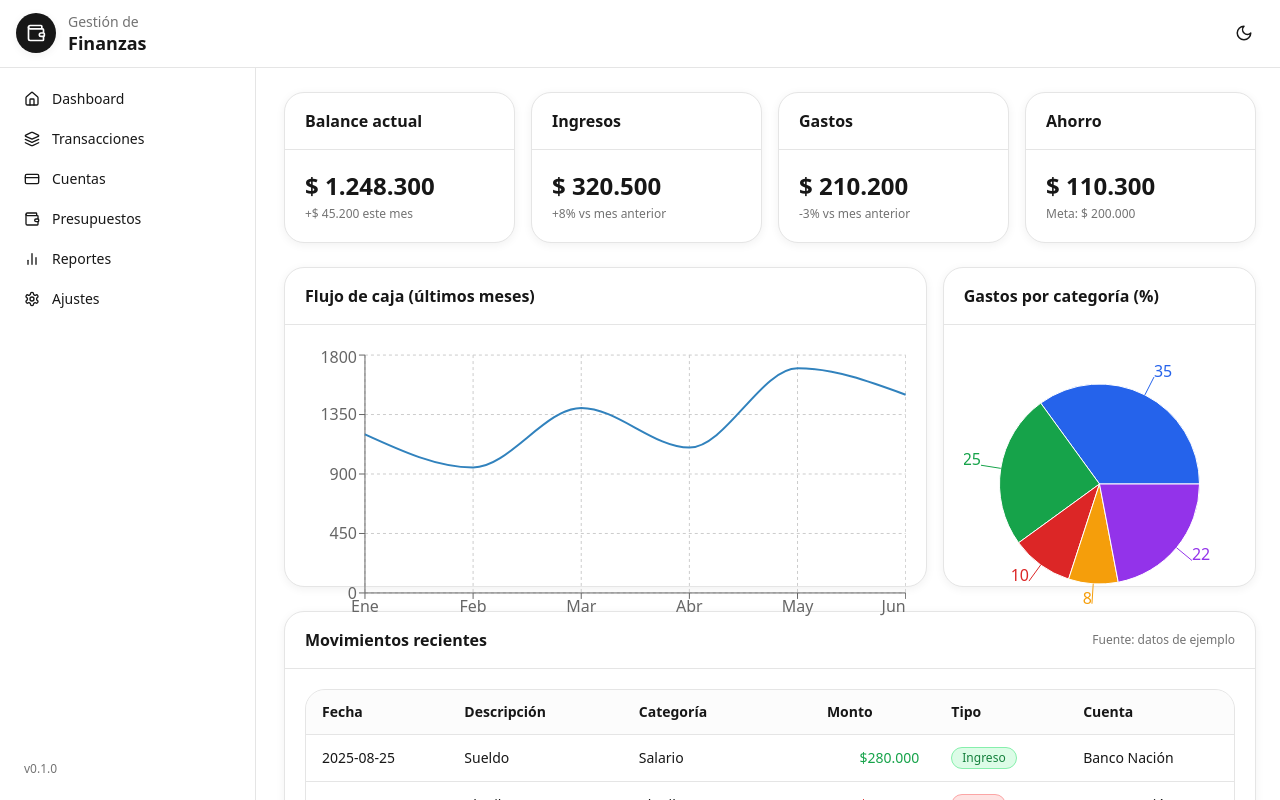
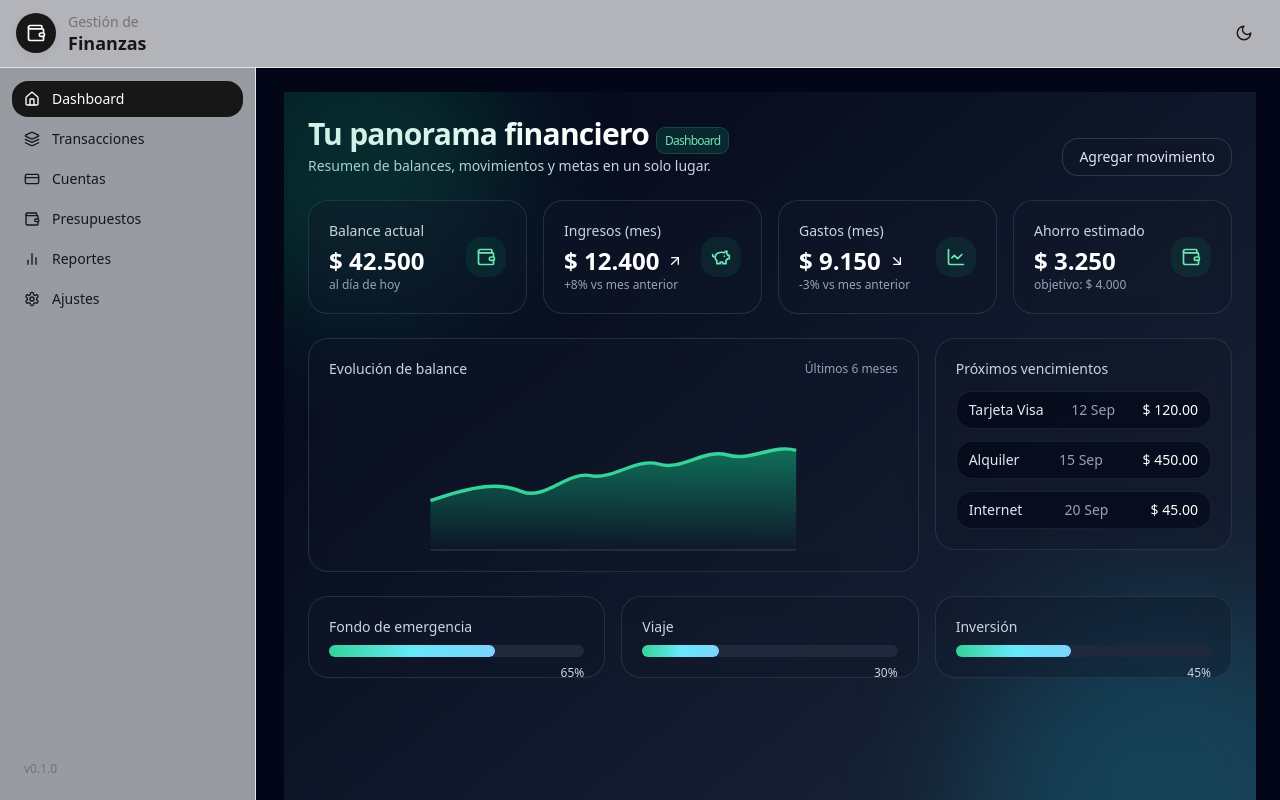
Before and after one commit to PierrardFacundo/GestionFinanzasapp, a React (Vite) app in the folder frontend/: page /dashboard in a window 1280 px wide. Shown: the top 800 px of the page. Built offline with nearby package versions, Linux system fonts and the light colour scheme.

Commit message:
Frontend mejorado

```diff
--- a/frontend/package.json
+++ b/frontend/package.json
@@ -11,6 +11,7 @@
   "dependencies": {
     "class-variance-authority": "^0.7.0",
     "clsx": "^2.1.0",
+    "framer-motion": "^12.23.12",
     "lucide-react": "^0.446.0",
     "react": "^18.3.1",
     "react-dom": "^18.3.1",
--- a/frontend/src/App.tsx
+++ b/frontend/src/App.tsx
@@ -15,11 +15,14 @@ export default function App() {
   const isWelcome = pathname === "/welcome";
 
   return (
-    <div className="min-h-screen">
+    // Contenedor ÚNICO que scrollea (con scrollbar oculto)
+    <div id="app-scroll" className="fixed inset-0 overflow-y-auto bg-slate-950 no-scrollbar">
       {!isWelcome && <Topbar />}
-      <div className={!isWelcome ? "mx-auto grid max-w-screen-2xl grid-cols-1 md:grid-cols-[260px_1fr]" : ""}>
+
+      <div className={isWelcome ? "" : "mx-auto grid max-w-screen-2xl grid-cols-1 md:grid-cols-[260px_1fr]"}>
         {!isWelcome && <Sidebar />}
-        <main className={!isWelcome ? "px-4 py-6 md:px-6" : ""}>
+
+        <main className={isWelcome ? "" : "px-4 py-6 md:px-6 pb-24"}>
           <Routes>
             {/* Pantalla de bienvenida */}
             <Route path="/welcome" element={<Welcome />} />
--- a/frontend/src/components/Sidebar.tsx
+++ b/frontend/src/components/Sidebar.tsx
@@ -2,13 +2,14 @@ import { NavLink } from "react-router-dom"
 import { BarChart2, CreditCard, Home, Layers, Settings, Wallet } from "lucide-react"
 
 const links = [
-  { to: "/", label: "Dashboard", icon: Home },
+  { to: "/dashboard", label: "Dashboard", icon: Home }, // 👈 antes era "/"
   { to: "/transacciones", label: "Transacciones", icon: Layers },
   { to: "/cuentas", label: "Cuentas", icon: CreditCard },
   { to: "/presupuestos", label: "Presupuestos", icon: Wallet },
   { to: "/reportes", label: "Reportes", icon: BarChart2 },
   { to: "/ajustes", label: "Ajustes", icon: Settings }
-]
+];
+
 
 export default function Sidebar() {
   return (
--- /dev/null
+++ b/frontend/src/components/animations/Reveal.tsx
@@ -0,0 +1,41 @@
+import * as React from "react";
+import { motion } from "framer-motion";
+
+export function Reveal({
+  children,
+  delay = 0,
+  y = 12,
+}: { children: React.ReactNode; delay?: number; y?: number }) {
+  return (
+    <motion.div
+      initial={{ opacity: 0, y }}
+      whileInView={{ opacity: 1, y: 0 }}
+      viewport={{ once: true, amount: 0.2 }}
+      transition={{ duration: 0.5, delay }}
+    >
+      {children}
+    </motion.div>
+  );
+}
+
+export function Stagger({
+  children,
+  stagger = 0.06,
+}: { children: React.ReactNode; stagger?: number }) {
+  return (
+    <motion.div
+      initial="hidden"
+      whileInView="show"
+      viewport={{ once: true, amount: 0.2 }}
+      variants={{ hidden: {}, show: { transition: { staggerChildren: stagger } } }}
+    >
+      {children}
+    </motion.div>
+  );
+}
+
+// Útil para items dentro de <Stagger>
+export const item = {
+  hidden: { opacity: 0, y: 12 },
+  show: { opacity: 1, y: 0, transition: { duration: 0.5 } },
+};
--- a/frontend/src/components/ui/card.tsx
+++ b/frontend/src/components/ui/card.tsx
@@ -1,18 +1,59 @@
-import * as React from "react"
-import { cn } from "@/lib/utils"
+// src/components/ui/card.tsx
+import * as React from "react";
+import { motion } from "framer-motion";
 
-export function Card({ className, ...props }: React.HTMLAttributes<HTMLDivElement>) {
-  return <div className={cn("card", className)} {...props} />
+// ✔ Usamos los tipos nativos de framer-motion para un <motion.div>
+type MotionDivProps = React.ComponentProps<typeof motion.div>;
+
+/** Contenedor con animación y el look de la Welcome */
+export function Card(props: MotionDivProps) {
+  const {
+    className = "",
+    initial = { opacity: 0, y: 8 },   // defaults seguros
+    animate = { opacity: 1, y: 0 },
+    ...rest
+  } = props;
+
+  return (
+    <motion.div
+      initial={initial}
+      animate={animate}
+      className={`rounded-2xl border border-slate-700/60 bg-slate-900/40 p-5 backdrop-blur ${className}`}
+      {...rest}
+    />
+  );
 }
 
-export function CardHeader({ className, ...props }: React.HTMLAttributes<HTMLDivElement>) {
-  return <div className={cn("card-header", className)} {...props} />
+// Resto de helpers en base a <div>
+type DivProps = React.ComponentPropsWithoutRef<"div">;
+
+export function CardHeader({ className = "", ...rest }: DivProps) {
+  return <div className={`mb-3 flex items-center justify-between ${className}`} {...rest} />;
 }
 
-export function CardTitle({ className, ...props }: React.HTMLAttributes<HTMLHeadingElement>) {
-  return <h3 className={cn("card-title", className)} {...props} />
+export function CardTitle({ className = "", ...rest }: DivProps) {
+  return <h3 className={`text-sm font-semibold text-slate-200 ${className}`} {...rest} />;
 }
 
-export function CardContent({ className, ...props }: React.HTMLAttributes<HTMLDivElement>) {
-  return <div className={cn("card-content", className)} {...props} />
+export function CardDescription({ className = "", ...rest }: DivProps) {
+  return <p className={`text-xs text-slate-400 ${className}`} {...rest} />;
 }
+
+export function CardContent({ className = "", ...rest }: DivProps) {
+  return <div className={className} {...rest} />;
+}
+
+export function CardFooter({ className = "", ...rest }: DivProps) {
+  return <div className={`mt-3 flex items-center justify-end gap-2 ${className}`} {...rest} />;
+}
+
+/** KPI compacto que usamos en el Dashboard */
+export function Stat({ label, value, hint }: { label: string; value: React.ReactNode; hint?: string }) {
+  return (
+    <div>
+      <div className="text-sm text-slate-300">{label}</div>
+      <div className="mt-1 text-2xl font-semibold text-white">{value}</div>
+      {hint && <div className="text-xs text-slate-400">{hint}</div>}
+    </div>
+  );
+}
--- /dev/null
+++ b/frontend/src/layouts/AppShell.tsx
@@ -0,0 +1,55 @@
+// =============================
+// src/layouts/AppShell.tsx
+// Reutiliza la estética/UX de Welcome para el resto de las pantallas
+// =============================
+import React from "react";
+import { MotionConfig, motion } from "framer-motion";
+
+export default function AppShell({
+  title,
+  subtitle,
+  actions,
+  children,
+}: {
+  title: React.ReactNode;
+  subtitle?: React.ReactNode;
+  actions?: React.ReactNode;
+  children: React.ReactNode;
+}) {
+  return (
+    <MotionConfig transition={{ duration: 0.55, ease: [0.22, 1, 0.36, 1] }}>
+      <div className="relative min-h-screen overflow-x-hidden bg-gradient-to-br from-slate-950 via-slate-900 to-slate-800 text-white">
+        {/* Glows */}
+        <div className="pointer-events-none absolute -top-24 -left-24 h-80 w-80 rounded-full bg-emerald-500/20 blur-3xl" />
+        <div className="pointer-events-none absolute -bottom-24 -right-24 h-96 w-96 rounded-full bg-cyan-500/20 blur-3xl" />
+
+        {/* Contenido */}
+        <div className="mx-auto w-full max-w-7xl px-6 py-6">
+          {/* Header de página */}
+          <motion.div
+            initial={{ opacity: 0, y: 8 }}
+            animate={{ opacity: 1, y: 0 }}
+            className="flex flex-col gap-3 sm:flex-row sm:items-end sm:justify-between"
+          >
+            <div>
+              <h1 className="text-2xl font-bold tracking-tight sm:text-3xl">{title}</h1>
+              {subtitle && (
+                <p className="mt-1 max-w-2xl text-sm text-slate-300">{subtitle}</p>
+              )}
+            </div>
+            {actions && <div className="flex items-center gap-2">{actions}</div>}
+          </motion.div>
+
+          {/* Body */}
+          <motion.div
+            initial={{ opacity: 0, y: 8 }}
+            animate={{ opacity: 1, y: 0 }}
+            className="mt-6"
+          >
+            {children}
+          </motion.div>
+        </div>
+      </div>
+    </MotionConfig>
+  );
+}
--- a/frontend/src/pages/Dashboard.tsx
+++ b/frontend/src/pages/Dashboard.tsx
@@ -1,50 +1,184 @@
-import Kpi from "@/components/Kpi"
-import { LineChartCard, PieChartCard } from "@/components/ChartCard"
-import DataTable, { StatusBadge, Column } from "@/components/DataTable"
-import { Card, CardContent, CardHeader, CardTitle } from "@/components/ui/card"
-import { kpis, flow, categories, transactions, type Transaction } from "@/data/mock"
-import { ArrowDownRight, ArrowUpRight } from "lucide-react"
+import React from "react";
+import { ArrowUpRight, ArrowDownRight, PiggyBank, Wallet, LineChart } from "lucide-react";
+import AppShell from "@/layouts/AppShell";
+import { Card, Stat } from "@/components/ui/card";
+import { motion } from "framer-motion";
+import { Stagger, item } from "@/components/animations/Reveal";
 
 export default function Dashboard() {
-  const columns: Column<Transaction>[] = [
-    { key: "date", label: "Fecha" },
-    { key: "description", label: "Descripción" },
-    { key: "category", label: "Categoría" },
-    { key: "amount", label: "Monto", render: (r) => <span className={r.amount < 0 ? "text-red-600 dark:text-red-400" : "text-green-600 dark:text-green-400"}>${Math.abs(r.amount).toLocaleString("es-AR")}</span>, className: "text-right" },
-    { key: "type", label: "Tipo", render: (r) => <StatusBadge status={r.type} /> },
-    { key: "account", label: "Cuenta" }
-  ]
+  return (
+    <AppShell
+      title={
+        <>
+          Tu panorama financiero
+          <span className="ml-2 rounded-lg bg-emerald-500/15 px-2 py-1 text-xs font-medium text-emerald-300 ring-1 ring-emerald-400/30">
+            Dashboard
+          </span>
+        </>
+      }
+      subtitle="Resumen de balances, movimientos y metas en un solo lugar."
+      actions={
+        <button className="rounded-xl border border-slate-700/80 bg-slate-900/40 px-4 py-2 text-sm text-slate-200 backdrop-blur transition hover:bg-slate-900/60">
+          Agregar movimiento
+        </button>
+      }
+    >
+      {/* KPIs */}
+      <Stagger>
+        <div className="grid gap-4 sm:grid-cols-2 lg:grid-cols-4">
+          <motion.div variants={item}>
+            <Card>
+              <div className="flex items-center justify-between">
+                <Stat label="Balance actual" value={"$ 42.500"} hint="al día de hoy" />
+                <span className="grid h-10 w-10 place-content-center rounded-xl bg-emerald-500/10 text-emerald-300">
+                  <Wallet className="h-5 w-5" />
+                </span>
+              </div>
+            </Card>
+          </motion.div>
 
+          <motion.div variants={item}>
+            <Card>
+              <div className="flex items-center justify-between">
+                <Stat
+                  label="Ingresos (mes)"
+                  value={
+                    <div className="flex items-center gap-2">
+                      $ 12.400 <ArrowUpRight className="h-4 w-4" />
+                    </div>
+                  }
+                  hint="+8% vs mes anterior"
+                />
+                <span className="grid h-10 w-10 place-content-center rounded-xl bg-emerald-500/10 text-emerald-300">
+                  <PiggyBank className="h-5 w-5" />
+                </span>
+              </div>
+            </Card>
+          </motion.div>
+
+          <motion.div variants={item}>
+            <Card>
+              <div className="flex items-center justify-between">
+                <Stat
+                  label="Gastos (mes)"
+                  value={
+                    <div className="flex items-center gap-2">
+                      $ 9.150 <ArrowDownRight className="h-4 w-4" />
+                    </div>
+                  }
+                  hint="-3% vs mes anterior"
+                />
+                <span className="grid h-10 w-10 place-content-center rounded-xl bg-emerald-500/10 text-emerald-300">
+                  <LineChart className="h-5 w-5" />
+                </span>
+              </div>
+            </Card>
+          </motion.div>
+
+          <motion.div variants={item}>
+            <Card>
+              <div className="flex items-center justify-between">
+                <Stat label="Ahorro estimado" value="$ 3.250" hint="objetivo: $ 4.000" />
+                <span className="grid h-10 w-10 place-content-center rounded-xl bg-emerald-500/10 text-emerald-300">
+                  <Wallet className="h-5 w-5" />
+                </span>
+              </div>
+            </Card>
+          </motion.div>
+        </div>
+      </Stagger>
+
+      {/* Gráfico + listas */}
+      <Stagger>
+        <div className="mt-6 grid gap-4 lg:grid-cols-3">
+          <motion.div variants={item} className="lg:col-span-2">
+            <Card>
+              <div className="mb-3 flex items-center justify-between">
+                <div className="text-sm text-slate-300">Evolución de balance</div>
+                <div className="text-xs text-slate-400">Últimos 6 meses</div>
+              </div>
+              <MiniAreaChart />
+            </Card>
+          </motion.div>
+
+          <motion.div variants={item}>
+            <Card>
+              <div className="mb-3 text-sm text-slate-300">Próximos vencimientos</div>
+              <ul className="space-y-3 text-sm">
+                {[
+                  { name: "Tarjeta Visa", date: "12 Sep", amount: "$ 120.00" },
+                  { name: "Alquiler", date: "15 Sep", amount: "$ 450.00" },
+                  { name: "Internet", date: "20 Sep", amount: "$ 45.00" },
+                ].map((i) => (
+                  <li
+                    key={i.name}
+                    className="flex items-center justify-between rounded-xl border border-slate-800/70 bg-slate-950/60 px-3 py-2"
+                  >
+                    <span className="text-slate-200">{i.name}</span>
+                    <span className="text-slate-400">{i.date}</span>
+                    <span className="font-medium text-white">{i.amount}</span>
+                  </li>
+                ))}
+              </ul>
+            </Card>
+          </motion.div>
+        </div>
+      </Stagger>
+
+      {/* Metas */}
+      <Stagger>
+        <div className="mt-6 grid gap-4 sm:grid-cols-2 lg:grid-cols-3">
+          {[
+            { t: "Fondo de emergencia", v: 65 },
+            { t: "Viaje", v: 30 },
+            { t: "Inversión", v: 45 },
+          ].map((g) => (
+            <motion.div key={g.t} variants={item}>
+              <Card>
+                <div className="mb-2 text-sm text-slate-300">{g.t}</div>
+                <Progress value={g.v} />
+              </Card>
+            </motion.div>
+          ))}
+        </div>
+      </Stagger>
+    </AppShell>
+  );
+}
+
+function Progress({ value }: { value: number }) {
   return (
-    <div className="space-y-6">
-      <div className="grid grid-cols-1 gap-4 md:grid-cols-4">
-        <Kpi title="Balance actual" value={kpis.balance} hint="+$ 45.200 este mes" />
-        <Kpi title="Ingresos" value={kpis.incomes} hint="+8% vs mes anterior" />
-        <Kpi title="Gastos" value={kpis.expenses} hint="-3% vs mes anterior" />
-        <Kpi title="Ahorro" value={kpis.savings} hint="Meta: $ 200.000" />
-      </div>
+    <div className="h-3 w-full rounded-full bg-slate-800">
+      <motion.div
+        initial={{ width: 0 }}
+        animate={{ width: `${value}%` }}
+        className="h-3 rounded-full bg-gradient-to-r from-emerald-400 via-cyan-300 to-sky-300"
+      />
+      <div className="mt-2 text-right text-xs text-slate-300">{value}%</div>
+    </div>
+  );
+}
 
-      <div className="grid grid-cols-1 gap-4 lg:grid-cols-3">
-        <div className="lg:col-span-2">
-          <LineChartCard title="Flujo de caja (últimos meses)" data={flow} />
-        </div>
-        <div>
-          <PieChartCard title="Gastos por categoría (%)" data={categories} />
-        </div>
-      </div>
-
-      <Card>
-        <CardHeader className="flex flex-row items-center justify-between">
-          <CardTitle>Movimientos recientes</CardTitle>
-          <div className="text-xs text-neutral-500 dark:text-neutral-400">Fuente: datos de ejemplo</div>
-        </CardHeader>
-        <CardContent>
-          <DataTable columns={columns} rows={transactions.slice(0, 5)} />
-          <div className="mt-3 text-xs text-neutral-500 dark:text-neutral-400 flex items-center gap-2">
-            <ArrowUpRight size={14} /> Ingreso &nbsp;&nbsp; <ArrowDownRight size={14} /> Gasto
-          </div>
-        </CardContent>
-      </Card>
-    </div>
-  )
+function MiniAreaChart() {
+  return (
+    <svg viewBox="0 0 320 140" className="h-40 w-full">
+      <defs>
+        <linearGradient id="fillGrad2" x1="0" x2="0" y1="0" y2="1">
+          <stop offset="0%" stopColor="rgba(16,185,129,0.55)" />
+          <stop offset="100%" stopColor="rgba(16,185,129,0.0)" />
+        </linearGradient>
+      </defs>
+      <path
+        d="M0,96 C40,82 60,80 80,88 C100,96 120,70 140,74 C160,78 180,58 200,64 C220,70 240,50 260,56 C280,62 300,46 320,52 L320,140 L0,140 Z"
+        fill="url(#fillGrad2)"
+      />
+      <path
+        d="M0,96 C40,82 60,80 80,88 C100,96 120,70 140,74 C160,78 180,58 200,64 C220,70 240,50 260,56 C280,62 300,46 320,52"
+        stroke="rgb(52,211,153)"
+        strokeWidth="3"
+        fill="none"
+      />
+      <line x1="0" y1="139" x2="320" y2="139" stroke="rgba(148,163,184,0.25)" />
+    </svg>
+  );
 }
--- a/frontend/src/styles.css
+++ b/frontend/src/styles.css
@@ -38,5 +38,33 @@
     fill 300ms ease,
     stroke 300ms ease !important;
   }
+  /* Alturas base para que el contenedor de la app use toda la ventana */
+html, body, #root { height: 100%; }
+
+/* El body no scrollea (evita la 2ª barra) */
+body { overflow: hidden; }
+
+/* Utilidad: permite scroll pero oculta la barra (Chrome/Edge/Firefox) */
+.no-scrollbar::-webkit-scrollbar { width: 0; height: 0; }
+.no-scrollbar { -ms-overflow-style: none; scrollbar-width: none; }
+
+/* Alturas base */
+html, body, #root { height: 100%; }
+
+/* El body NO scrollea (evita doble scroll) */
+body { overflow: hidden; }
+
+/* Contenedor principal con scroll propio */
+#app-scroll {
+  height: 100dvh;               /* cubre el viewport */
+  overflow-y: auto;             /* único scroll */
+  overscroll-behavior: contain; /* evita “trabas” al final */
+  -webkit-overflow-scrolling: touch;
+}
+
+/* Ocultar scrollbar del contenedor principal */
+#app-scroll::-webkit-scrollbar { width: 0; height: 0; }
+#app-scroll { scrollbar-width: none; -ms-overflow-style: none; }
+
 
 }
```
Also changed, not shown: 1 other file (tests, documents, lock files or other folders).
